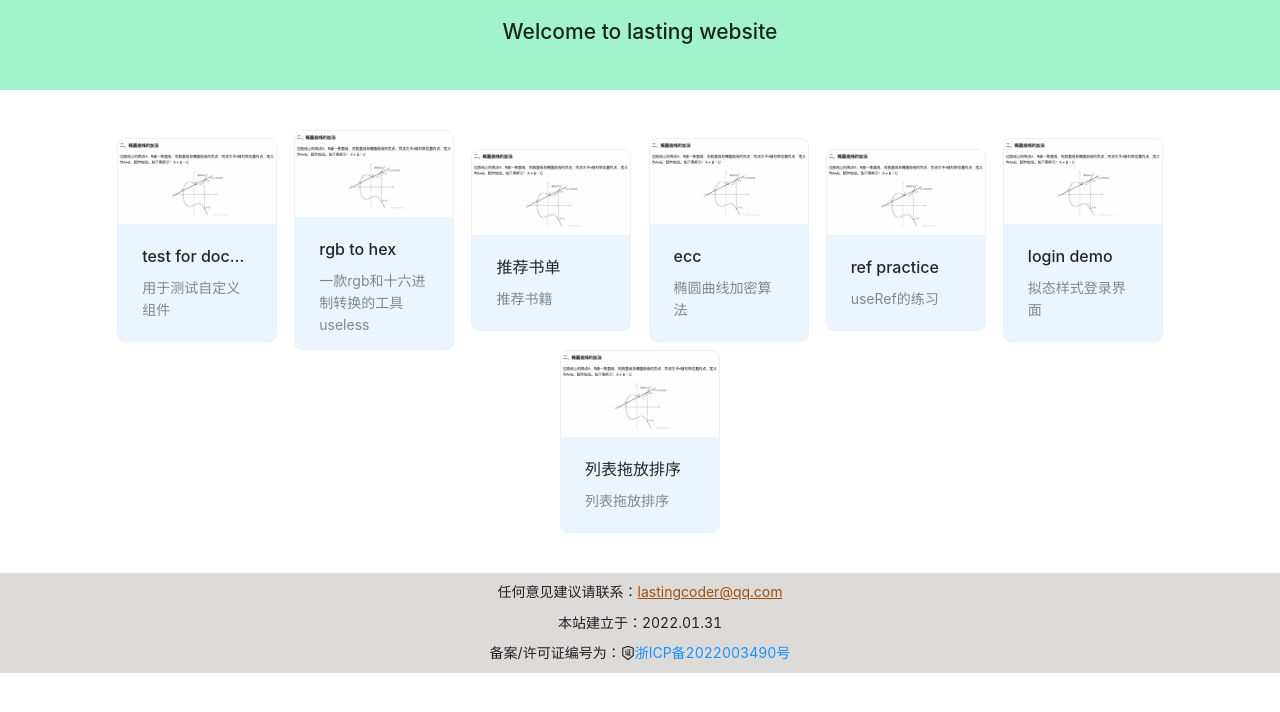
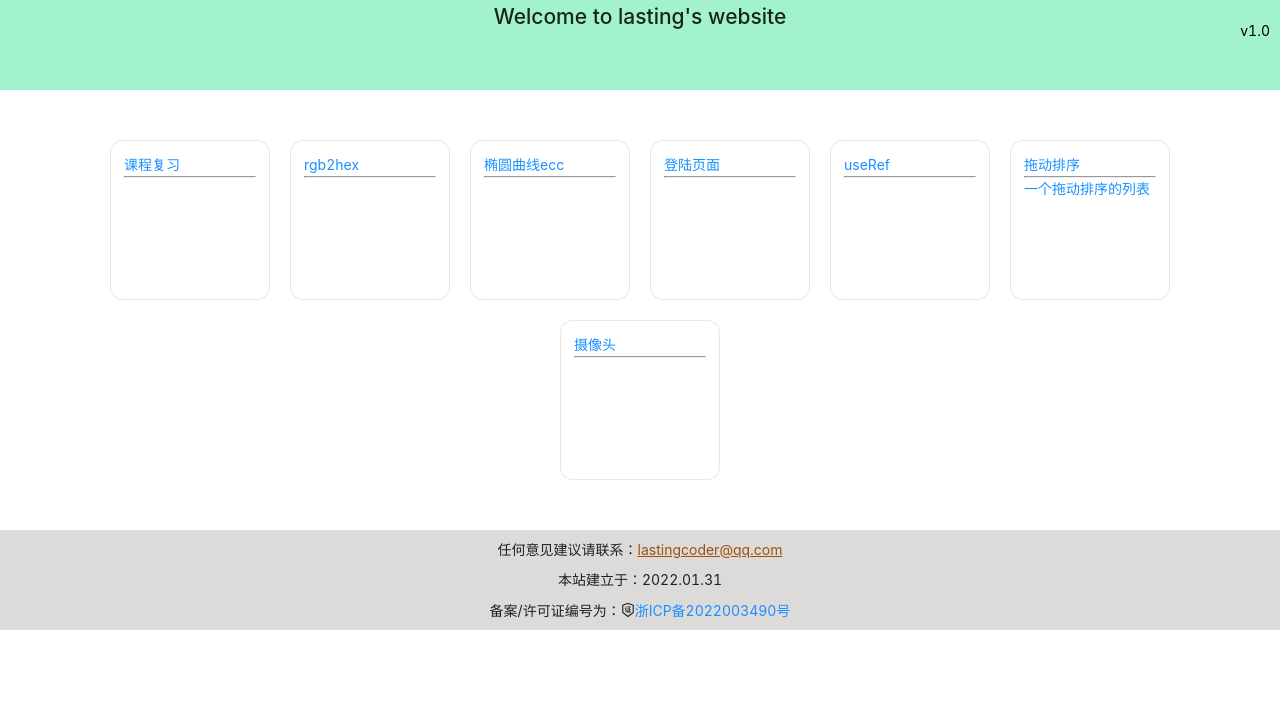
Before and after one commit to Wegt-meoh/lasting_website, a React (Create React App) app: page / in a window 1280 px wide. Shown: the top 712 px of the page. Built offline with nearby package versions, Linux system fonts and the light colour scheme.

Commit message:
new page dragging list

```diff
--- /dev/null
+++ b/src/components/Card/index.css
@@ -0,0 +1,18 @@
+* {
+    margin: 0;
+    padding: 0;
+}
+
+.lasting-card {
+    background-color: white;
+    border: 1px solid rgba(0, 0, 0, 0.09);
+    overflow: hidden;
+    border-radius: 13px;
+    padding: 13px;
+    margin: 10px;
+    transition: box-shadow 0.3s, border-color 0.3s;
+}
+.lasting-card-hover{
+    border-color:rgba(0, 0, 0, 0);
+    box-shadow: 0 2px 8px rgba(0, 0, 0, 0.08), 0 1px 2px rgba(0, 0, 0, 0.1)
+}
--- /dev/null
+++ b/src/components/Card/index.tsx
@@ -0,0 +1,37 @@
+import React, { useState } from 'react'
+import './index.css'
+
+interface CardProps {
+    children?: React.ReactNode
+    style?: React.CSSProperties
+    hoverable?: boolean
+}
+
+export default function Card(props: CardProps) {
+    const {
+        children,
+        style,
+        hoverable = true
+    } = props
+    const [classNames, setClassNames] = useState('lasting-card')
+
+    function handleMouseOver(e: React.MouseEvent<HTMLDivElement, MouseEvent>): void {
+        if (hoverable === false) return
+        setClassNames('lasting-card lasting-card-hover')
+    }
+
+    function handleMouseLeave(e: React.MouseEvent<HTMLDivElement, MouseEvent>): void {
+        if (hoverable === false) return
+        setClassNames('lasting-card')
+    }
+
+    return (
+        <div
+            style={style}
+            className={classNames}
+            onMouseOver={hoverable === true ? handleMouseOver : undefined}
+            onMouseLeave={hoverable === true ? handleMouseLeave : undefined}>
+            {children}
+        </div>
+    )
+}
--- a/src/pages/Index/index.css
+++ b/src/pages/Index/index.css
@@ -20,3 +20,10 @@
     justify-content: space-evenly;
     align-items: center;
 }
+
+.version-span{
+    position: absolute;
+    top: 20px;
+    right: 10px;
+    color: black;
+}
--- a/src/pages/Index/index.tsx
+++ b/src/pages/Index/index.tsx
@@ -1,46 +1,40 @@
 import React from 'react'
-import { Card, Layout } from 'antd';
 import { Link } from 'react-router-dom'
-import { IndexLinkData, getAllLink } from '../../datas/IndexAppData'
 import './index.css'
 import IndexFooter from '../../components/IndexFooter';
-const { Header, Footer, Content } = Layout;
+import { customRouteObject, getAllRoutes, getAvailableRoutes } from '../../route/routes';
+import Card from '../../components/Card';
 
 
-const linkData = getAllLink()
+
 export default function Index() {
+    const routes=getAvailableRoutes()
     return (
-        <Layout className='Index'>
-            <Header className='header'>
-                <h2>Welcome to lasting website</h2>
-            </Header>
-            <Content className='content'>
-                {linkData.map((i, index) => IndexApp(i, index))}
-            </Content>
-            <IndexFooter/>
-        </Layout>
+        <>
+            <span className='version-span'>v1.0</span>
+            <div className='Index'>
+                <div className='header'>
+                    <h2>Welcome to lasting's website</h2>
+                </div>
+                <div className='content'>
+                    {routes.map((i, index) => {
+                        return IndexApp(i, index)
+                    })}
+                </div>
+                <IndexFooter />
+            </div>
+        </>
     )
 }
 
-function IndexApp(props: IndexLinkData, index: number) {
-    const { destination, title, cover, desc } = props
+function IndexApp(props: customRouteObject, index: number) {
+    const { path, title, desc } = props
     return (
-        <Link key={index} to={destination}>
-            <Card
-                style={{
-                    maxWidth: '160px',
-                    maxHeight: '220px',
-                    overflow: 'hidden',
-                    borderRadius: '8px',
-                }}
-                cover={<img max-width='160px' max-height='220px' src={cover} />}
-                hoverable={true}
-                bodyStyle={{ backgroundColor: 'var(--light-blue)' }}
-                size='default'>
-
-                <Card.Meta
-                    title={title}
-                    description={desc} />
+        <Link key={index} to={String(path)}>
+            <Card style={{width:'160px',height:'160px'}}>
+                <div>{title}</div>
+                <hr></hr>
+                <div>{desc}</div>
             </Card>
         </Link>
     )
```
